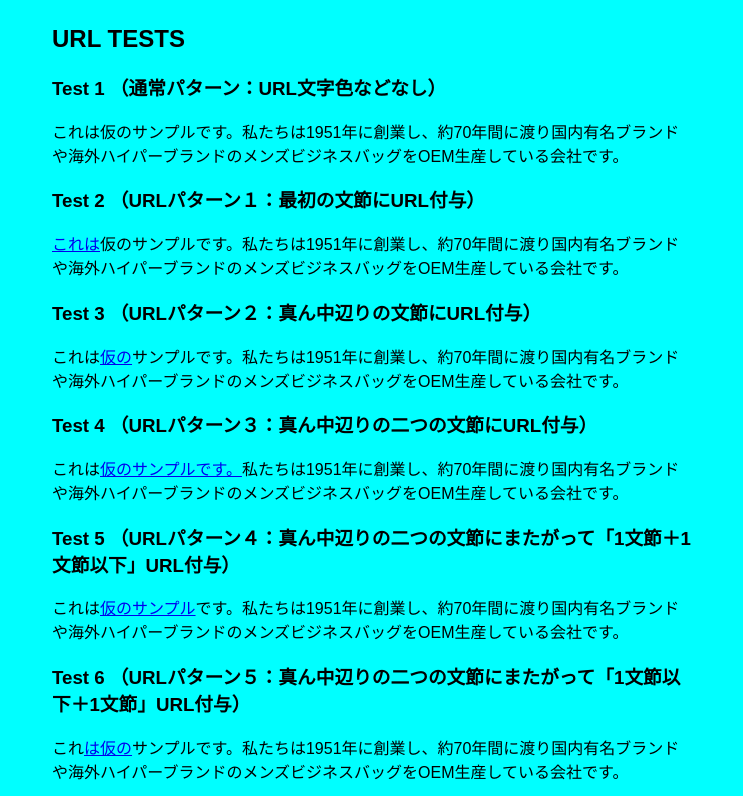
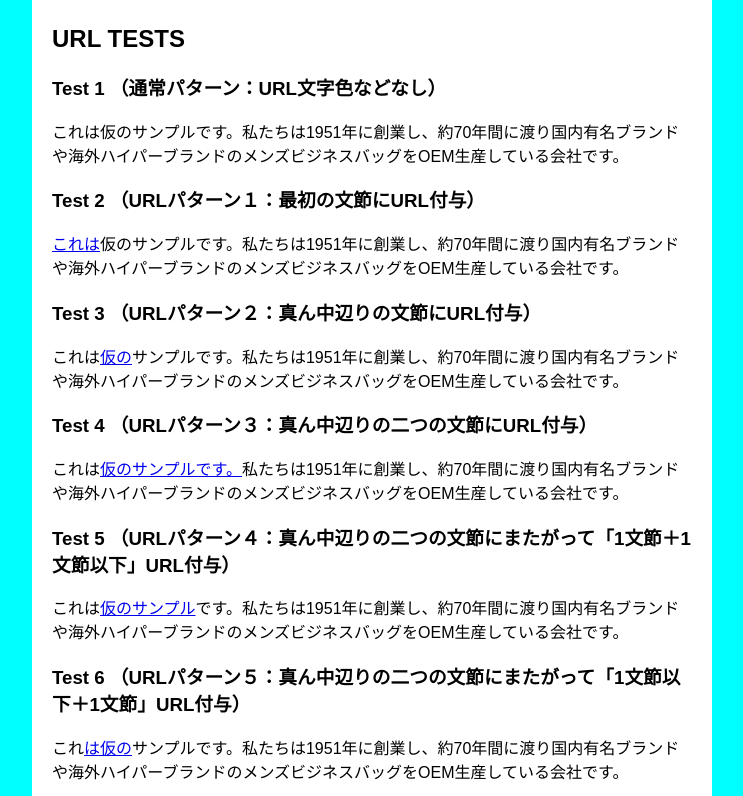
Before and after one commit to ssukuinda1/my-first-static-web-app, a plain HTML site: page src/formatRetainTest.html in a window 1280 px wide. Shown: the part 257-1053 px from the top of the page, without its empty margins (268-1011 px from the left). Drawn offline with Linux system fonts and the light colour scheme.

Commit message:
Update styles.css

```diff
--- a/src/styles.css
+++ b/src/styles.css
@@ -37,3 +37,6 @@ min-height: 200px;
 width:800px;
 
 }
+#formatTestMainTab{
+background-color:#fff;
+}
```
